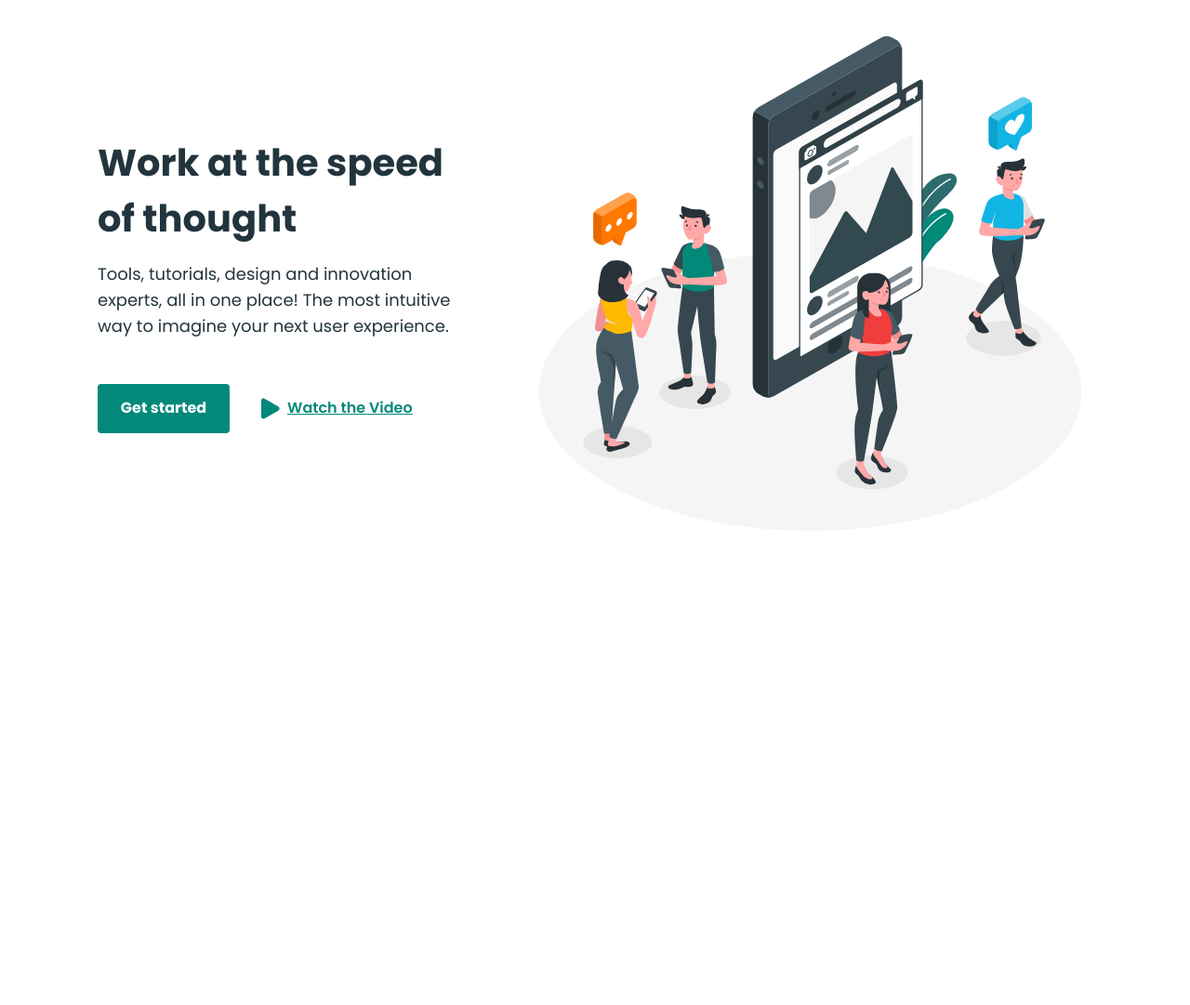
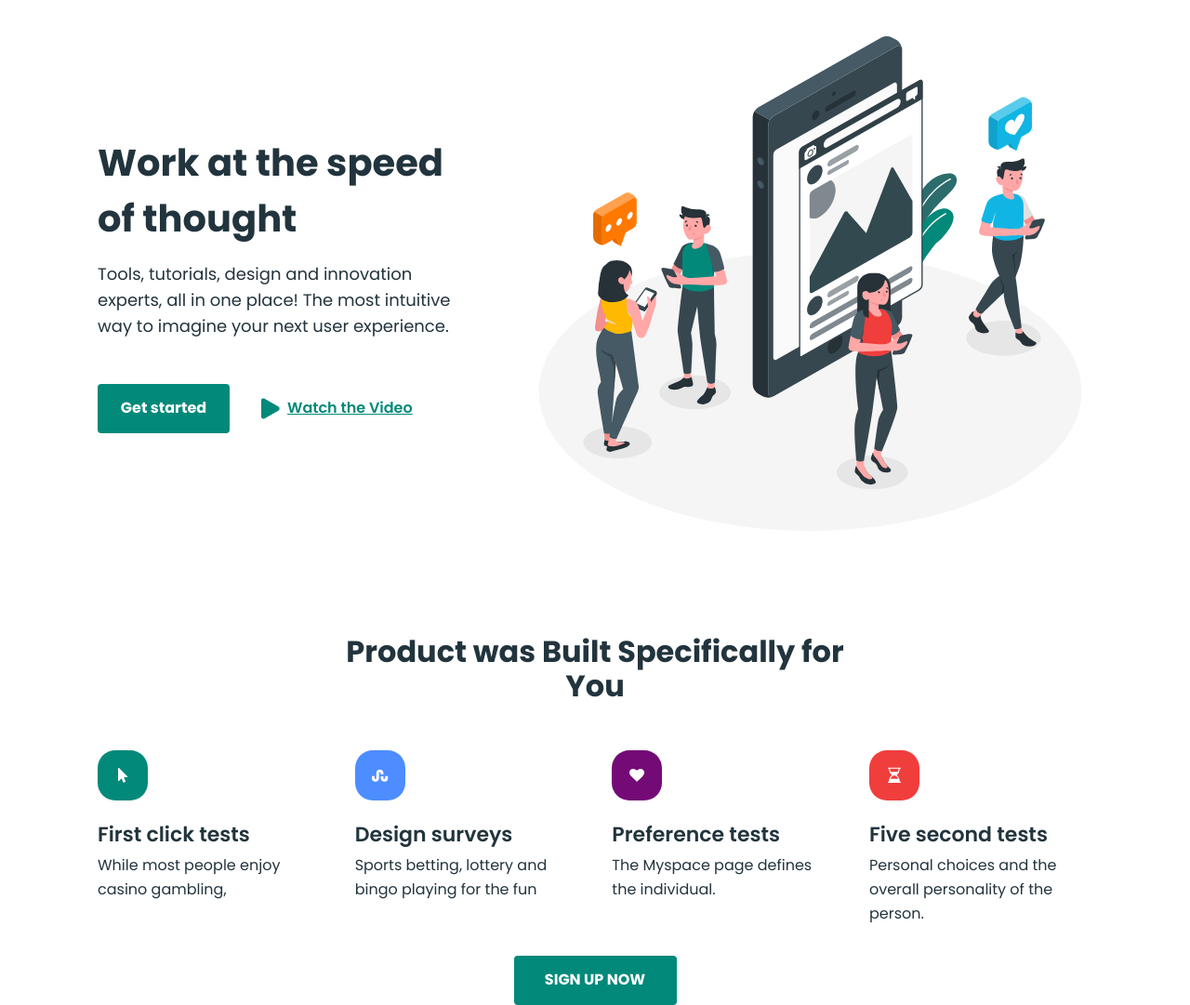
Before and after one commit to Yurii-Masniuk/Business-promotion-2, a plain HTML site: page index.html in a window 1280 px wide. Shown: the whole page at 93% size. Before the commit the page ends 800 px from the top, so only its background shows below. Drawn offline with nearby package versions, Linux system fonts and the light colour scheme.

Commit message:
add thougth

```diff
--- a/css/styles.css
+++ b/css/styles.css
@@ -169,6 +169,16 @@ h3 {
     .product-list {
         flex-direction: row;
         gap: 30px;
+        align-items: flex-start;
+    }
+    .product-list-item {
+        align-items: flex-start;
+    }
+    .product-list-item-title {
+        text-align: left;
+    }
+    .product-list-item-text {
+        text-align: left;
     }
 }
 /* #endregion Product was Built Specifically for You */
@@ -247,7 +257,6 @@ h3 {
 .thought-content-img {
     align-items: center;
 }
-
 @media screen and (min-width: 1110px) {
     .thought .container {
         flex-direction: row;
@@ -265,5 +274,4 @@ h3 {
         margin-bottom: 48px;
     }
 }
-
 /* #endregion Work at the speed of thought */
--- a/index.html
+++ b/index.html
@@ -94,14 +94,14 @@
               </li>
             </ul>
           </div>
-          <svg class="icon-pict" width="610" height="555">
+          <svg class="icon-pict">
             <use href="./svg/icons-pict.svg#icon-hero-img"></use>
           </svg>
         </div>
       </section>
       <!-- #endregion Work at the speed of thought -->
       <!-- #region Product was Built Specifically for You -->
-      <section class="product hidden">
+      <section class="product">
         <div class="container">
           <h2 class="product-title">Product was Built Specifically for You</h2>
           <ul class="product-list">
```
